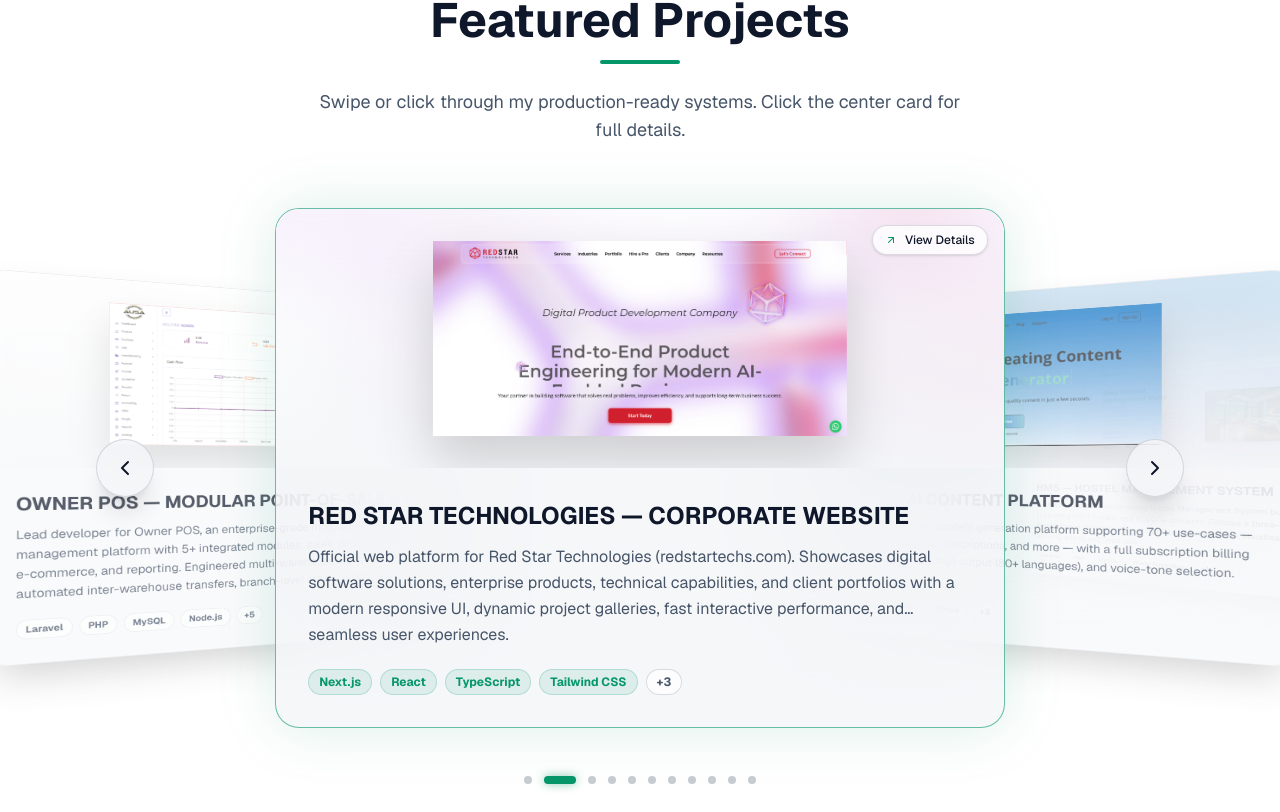
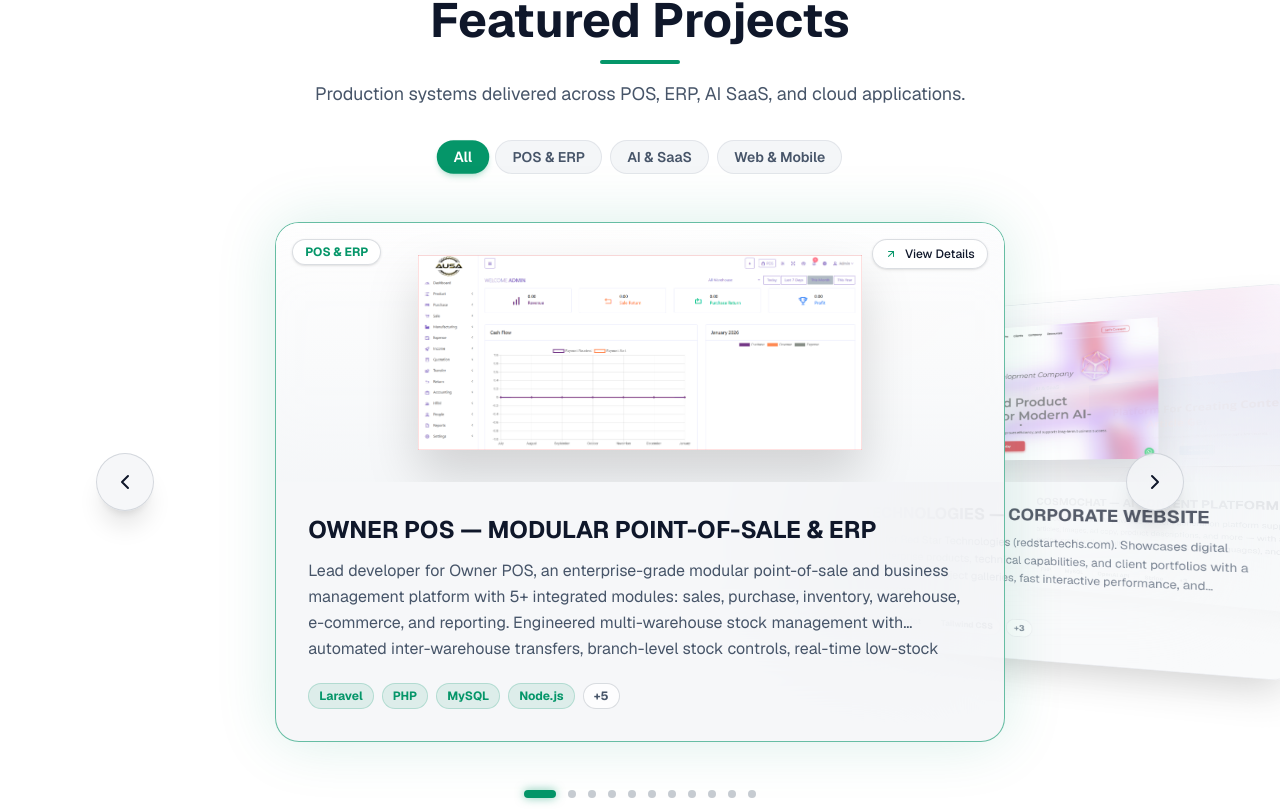
Before and after one commit to aaqibmustafa/aaqibmustafa.github.io, a Next.js app: page / in a window 1280 px wide. Shown: the part 5728-6540 px from the top of the page. Built offline with nearby package versions, Linux system fonts and the light colour scheme.

Commit message:
project code update

```diff
--- a/app/components/sections/Projects.tsx
+++ b/app/components/sections/Projects.tsx
@@ -1,14 +1,17 @@
 "use client";
 
-import { useState, useEffect } from "react";
+import { useState, useEffect, useMemo } from "react";
 import { motion } from "framer-motion";
 import { ExternalLink, ArrowRight } from "lucide-react";
 import { ProjectModal, ProjectData } from "../ui/ProjectModal";
+
+const CATEGORIES = ["All", "POS & ERP", "AI & SaaS", "Web & Mobile"];
 
 const projectsData: ProjectData[] = [
   {
     id: "proj-owner-pos",
     title: "OWNER POS — MODULAR POINT-OF-SALE & ERP",
+    category: "POS & ERP",
     description: "Lead developer for Owner POS, an enterprise-grade modular point-of-sale and business management platform with 5+ integrated modules: sales, purchase, inventory, warehouse, e-commerce, and reporting. Engineered multi-warehouse stock management with automated inter-warehouse transfers, branch-level stock controls, real-time low-stock alerts, role-based access control (RBAC), and an add-on architecture allowing clients to toggle modules dynamically without touching core code.",
     tech: ["Laravel", "PHP", "MySQL", "Node.js", "Express.js", "PostgreSQL", "REST APIs", "RBAC", "E-commerce"],
     images: ["/project_image/POS-1.png", "/project_image/POS-2.png", "/project_image/POS-3.png"],
@@ -17,6 +20,7 @@ const projectsData: ProjectData[] = [
   {
     id: "proj-redstar",
     title: "RED STAR TECHNOLOGIES — CORPORATE WEBSITE",
+    category: "Web & Mobile",
     description: "Official web platform for Red Star Technologies (redstartechs.com). Showcases digital software solutions, enterprise products, technical capabilities, and client portfolios with a modern responsive UI, dynamic project galleries, fast interactive performance, and seamless user experiences.",
     tech: ["Next.js", "React", "TypeScript", "Tailwind CSS", "Node.js", "REST APIs", "Responsive Design"],
     images: ["/project_image/RedStarWebsite.png", "/project_image/RedStarWebsite1.png", "/project_image/RedStarWebsite2.png"],
@@ -25,6 +29,7 @@ const projectsData: ProjectData[] = [
   {
     id: "proj-1",
     title: "COSMOCHAT — AI CONTENT PLATFORM",
+    category: "AI & SaaS",
     description: "A production-grade AI-powered content generation platform supporting 70+ use-cases — articles, images, ad copy, product descriptions, and more — with a full subscription billing engine, credit wallet, multi-language output (80+ languages), and voice-tone selection.",
     tech: ["PHP", "MySQL", "OpenAI API", "Stripe", "HTML/CSS", "JavaScript", "REST APIs"],
     images: ["/project_image/cosmochat1.png", "/project_image/cosmochat2.png", "/project_image/cosmochat3.png"],
@@ -33,6 +38,7 @@ const projectsData: ProjectData[] = [
   {
     id: "proj-8",
     title: "HMS — HOSTEL MANAGEMENT SYSTEM",
+    category: "POS & ERP",
     description: "A full-featured, production-ready Hostel Management System built entirely in Laravel supporting 500+ hostels and 10,000+ students. Follows a three-tier hierarchy with Master Admin, Branch Admins, and self-operated management. Handles rooms, beds, tenants, booking, billing, and financials.",
     tech: ["Laravel", "PHP", "MySQL", "Blade Templates", "JavaScript", "Bootstrap", "REST API", "Role-based Auth"],
     images: ["/project_image/HMS-1.png", "/project_image/HMS-2.png", "/project_image/HMS-3.png", "/project_image/HMS-4.png"],
@@ -41,6 +47,7 @@ const projectsData: ProjectData[] = [
   {
     id: "proj-3",
     title: "HMB CONNECT — WELLNESS PLATFORM",
+    category: "Web & Mobile",
     description: "A US-based wellness and clinic management platform that helps therapists, coaches, and patients stay on track with mental and physical health journeys. Designed and built the entire backend API layer covering authentication, appointment flows, task management, and practitioner-patient communication.",
     tech: ["PHP", "REST API", "MySQL", "JWT Auth", "JSON"],
     images: ["/project_image/HMBconnect-1.png", "/project_image/HMBconnect-2.png", "/project_image/HMBconnect-3.png", "/project_image/HMBconnect-4.png"],
@@ -49,6 +56,7 @@ const projectsData: ProjectData[] = [
   {
     id: "proj-2",
     title: "COSMOCHAT — MOBILE APP",
+    category: "AI & SaaS",
     description: "Built all server-side REST APIs powering the CosmoChat mobile experience — enabling users to generate content, manage their accounts, and consume subscription credits on the go. Every feature of the web platform was exposed via secure, versioned API endpoints consumed by both iOS and Android apps.",
     tech: ["PHP", "REST API", "JSON", "JWT Auth", "MySQL", "OpenAI API"],
     images: ["/project_image/cosmochat-mob1.jpg", "/project_image/cosmochat-mob2.jpg", "/project_image/cosmochat-mob3.jpg"],
@@ -58,6 +66,7 @@ const projectsData: ProjectData[] = [
   {
     id: "proj-9",
     title: "TAMIMIATS — GENERAL CONTRACTING CORPORATE WEBSITE",
+    category: "Web & Mobile",
     description: "Designed and developed the complete corporate web presence for Tamimiats, a leading Saudi-based general contracting company. Showcases mega-projects, publishes tenders, manages job postings, and processes vendor registrations — all powered by a custom Laravel CMS.",
     tech: ["Laravel", "PHP", "MySQL", "Blade Templates", "JavaScript", "Bootstrap", "Custom CMS"],
     images: ["/project_image/tamimi1.jpg", "/project_image/tamimi2.jpg", "/project_image/tamimi3.jpg"],
@@ -66,6 +75,7 @@ const projectsData: ProjectData[] = [
   {
     id: "proj-6",
     title: "HEALMINDBODY — MOBILE APP",
+    category: "AI & SaaS",
     description: "Built all server-side REST APIs exclusively consumed by the HealMindBody iOS and Android apps. Handles AI prompt routing, session persistence, and push notification delivery at scale. Users can generate AI-powered meditations on the go.",
     tech: ["PHP", "REST API", "MySQL", "OpenAI API", "JWT Auth", "Push Notifications", "JSON"],
     images: ["/project_image/healmb-Mob-1.jpg", "/project_image/healmb-Mob-2.jpg", "/project_image/healmb-Mob-3.jpg"],
@@ -75,6 +85,7 @@ const projectsData: ProjectData[] = [
   {
     id: "proj-7",
     title: "SALEPRO — POINT OF SALE SYSTEM",
+    category: "POS & ERP",
     description: "SalePro is a fully custom, production-ready Point of Sale system built entirely in Laravel. Handled the complete project — from database architecture and business logic to UI and admin dashboard. Handles real retail operations, inventory, suppliers, purchasing, and reporting.",
     tech: ["Laravel", "PHP", "MySQL", "Blade Templates", "JavaScript", "Bootstrap", "REST API"],
     images: ["/project_image/POS-1.png", "/project_image/POS-2.png", "/project_image/POS-3.png"],
@@ -83,6 +94,7 @@ const projectsData: ProjectData[] = [
   {
     id: "proj-5",
     title: "HEALMINDBODY — WEBSITE",
+    category: "AI & SaaS",
     description: "HealMindBody is a live AI-powered wellness platform at healmb.com serving thousands of users. Built the complete backend API layer covering user authentication, AI-generated meditation sessions, a meditation library, and wellness tracking.",
     tech: ["PHP", "REST API", "MySQL", "OpenAI API", "JWT Auth", "JSON"],
     images: ["/project_image/healmindbody1.png", "/project_image/healmindbody2.png", "/project_image/healmindbody3.png"],
@@ -91,6 +103,7 @@ const projectsData: ProjectData[] = [
   {
     id: "proj-4",
     title: "HEALMB CONNECT — MOBILE APP",
+    category: "Web & Mobile",
     description: "Engineered all backend REST APIs for the HealMB mobile app available on the App Store and Google Play. The app allows patients to manage their wellness routines, connect with practitioners, book sessions, and track healing tasks. Handled all data flow, push alerts, and secure JWT authentication.",
     tech: ["PHP", "REST API", "MySQL", "JWT Auth", "Push Notifications", "JSON"],
     images: ["/project_image/hmbconnect-Mob1.jpg", "/project_image/hmbconnect-Mob2.jpg", "/project_image/hmbconnect-Mob3.jpg", "/project_image/hmbconnect-Mob4.jpg"],
@@ -100,26 +113,32 @@ const projectsData: ProjectData[] = [
 ];
 
 export function Projects() {
+  const [selectedCategory, setSelectedCategory] = useState("All");
   const [selectedProject, setSelectedProject] = useState<ProjectData | null>(null);
-  const [activeIndex, setActiveIndex] = useState(1);
+  const [activeIndex, setActiveIndex] = useState(0);
 
-  const next = () => setActiveIndex((prev) => (prev + 1) % projectsData.length);
-  const prev = () => setActiveIndex((prev) => (prev - 1 + projectsData.length) % projectsData.length);
+  const displayProjects = useMemo(() => {
+    if (selectedCategory === "All") return projectsData;
+    return projectsData.filter((p) => p.category === selectedCategory);
+  }, [selectedCategory]);
+
+  const next = () => setActiveIndex((prev) => (prev + 1) % displayProjects.length);
+  const prev = () => setActiveIndex((prev) => (prev - 1 + displayProjects.length) % displayProjects.length);
 
   useEffect(() => {
     if (selectedProject) return;
     const timer = setInterval(() => {
-      setActiveIndex((prev) => (prev + 1) % projectsData.length);
+      setActiveIndex((prev) => (prev + 1) % displayProjects.length);
     }, 10000);
     return () => clearInterval(timer);
-  }, [selectedProject, activeIndex]);
+  }, [selectedProject, activeIndex, displayProjects.length]);
 
   const swipeConfidenceThreshold = 10000;
   const swipePower = (offset: number, velocity: number) => {
     return Math.abs(offset) * velocity;
   };
 
-    const variants = {
+  const variants = {
     active: {
       x: 0,
       z: 0,
@@ -185,17 +204,37 @@ export function Projects() {
           initial={{ opacity: 0, y: 20 }}
           whileInView={{ opacity: 1, y: 0 }}
           viewport={{ once: true, margin: "-100px" }}
-          className="text-center mb-16"
+          className="text-center mb-12"
         >
           <h2 className="text-3xl md:text-5xl font-bold text-text-primary mb-4">Featured Projects</h2>
           <div className="w-20 h-1 bg-accent-primary mx-auto rounded-full" />
-          <p className="mt-6 text-text-secondary max-w-2xl mx-auto text-lg">
-            Swipe or click through my production-ready systems. Click the center card for full details.
+          <p className="mt-4 text-text-secondary max-w-2xl mx-auto text-base sm:text-lg">
+            Production systems delivered across POS, ERP, AI SaaS, and cloud applications.
           </p>
+
+          {/* Interactive Category Filter Pills */}
+          <div className="flex flex-wrap items-center justify-center gap-2 mt-8">
+            {CATEGORIES.map((cat) => (
+              <button
+                key={cat}
+                onClick={() => {
+                  setSelectedCategory(cat);
+                  setActiveIndex(0);
+                }}
+                className={`px-4 py-1.5 rounded-full text-xs sm:text-sm font-semibold transition-all ${
+                  selectedCategory === cat
+                    ? "bg-accent-primary text-white shadow-md shadow-accent-primary/20 scale-105"
+                    : "bg-bg-secondary text-text-secondary hover:text-text-primary hover:bg-bg-secondary/80 border border-text-secondary/10"
+                }`}
+              >
+                {cat}
+              </button>
+            ))}
+          </div>
         </motion.div>
 
         {/* Carousel Container */}
-        <div className="relative w-full h-[65vh] min-h-[450px] max-h-[650px] flex items-center justify-center [perspective:1400px] mt-4 md:mt-10">
+        <div className="relative w-full h-[65vh] min-h-[450px] max-h-[650px] flex items-center justify-center [perspective:1400px] mt-2 md:mt-8">
 
           {/* Controls */}
           <button
@@ -214,7 +253,7 @@ export function Projects() {
             <svg width="24" height="24" viewBox="0 0 24 24" fill="none" stroke="currentColor" strokeWidth="2" strokeLinecap="round" strokeLinejoin="round"><path d="m9 18 6-6-6-6"/></svg>
           </button>
 
-          {projectsData.map((project, index) => {
+          {displayProjects.map((project, index) => {
             const offset = index - activeIndex;
             let animateState = "hiddenRight";
             if (offset === 0) animateState = "active";
@@ -275,6 +314,15 @@ export function Projects() {
                     <div className="w-full h-full bg-gradient-to-br from-bg-primary to-bg-secondary opacity-50" />
                   )}
 
+                  {/* Category Pill Tag */}
+                  {project.category && (
+                    <div className="absolute top-4 left-4 z-20 pointer-events-none">
+                      <div className="bg-bg-primary/80 backdrop-blur-md px-3 py-1 rounded-full border border-text-secondary/20 text-[10px] sm:text-xs font-bold text-accent-primary shadow-sm">
+                        {project.category}
+                      </div>
+                    </div>
+                  )}
+
                   {isActive && (
                     <div className="absolute top-4 right-4 z-20 pointer-events-none">
                       <div className="bg-bg-primary/80 backdrop-blur-md px-3 py-1.5 rounded-full border border-text-secondary/20 flex items-center gap-2 text-xs font-medium text-text-primary shadow-sm">
@@ -313,7 +361,7 @@ export function Projects() {
 
         {/* Pagination Dots */}
         <div className="flex justify-center items-center gap-3 mt-12">
-          {projectsData.map((_, index) => (
+          {displayProjects.map((_, index) => (
             <button
               key={index}
               onClick={() => setActiveIndex(index)}
```
